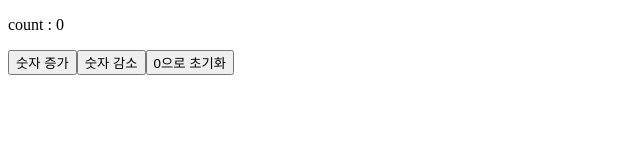
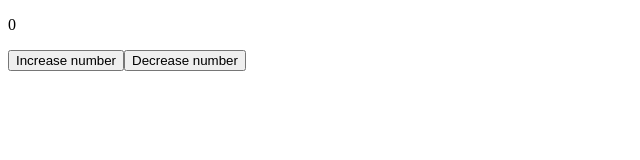
Before and after one commit to kimhj0707/vue, a Vue app in the folder v02/: page / in a window 1280 px wide. Shown: the top 160 px of the page, without its empty margins (0-640 px from the left). Built offline with nearby package versions, Linux system fonts and the light colour scheme.

Commit message:
v-on methods 불러서 쓰는 방법

```diff
--- a/v02/src/App.vue
+++ b/v02/src/App.vue
@@ -2,17 +2,24 @@
 export default {
   data() {
     return {
-      count: 0,
+      num: 0,
     };
+  },
+  methods: {
+    increment() {
+      this.num++;
+    },
+    decrement() {
+      this.num--;
+    },
   },
 };
 </script>
 
 <template>
-  <p>{{ "count : " + count }}</p>
-  <button v-on:click="count++">숫자 증가</button>
-  <button v-on:click="count--">숫자 감소</button>
-  <button v-on:mouseover="count = 0">0으로 초기화</button>
+  <p>{{ num }}</p>
+  <button v-on:click="increment">Increase number</button>
+  <button v-on:click="decrement">Decrease number</button>
 </template>
 
 <style></style>
```
